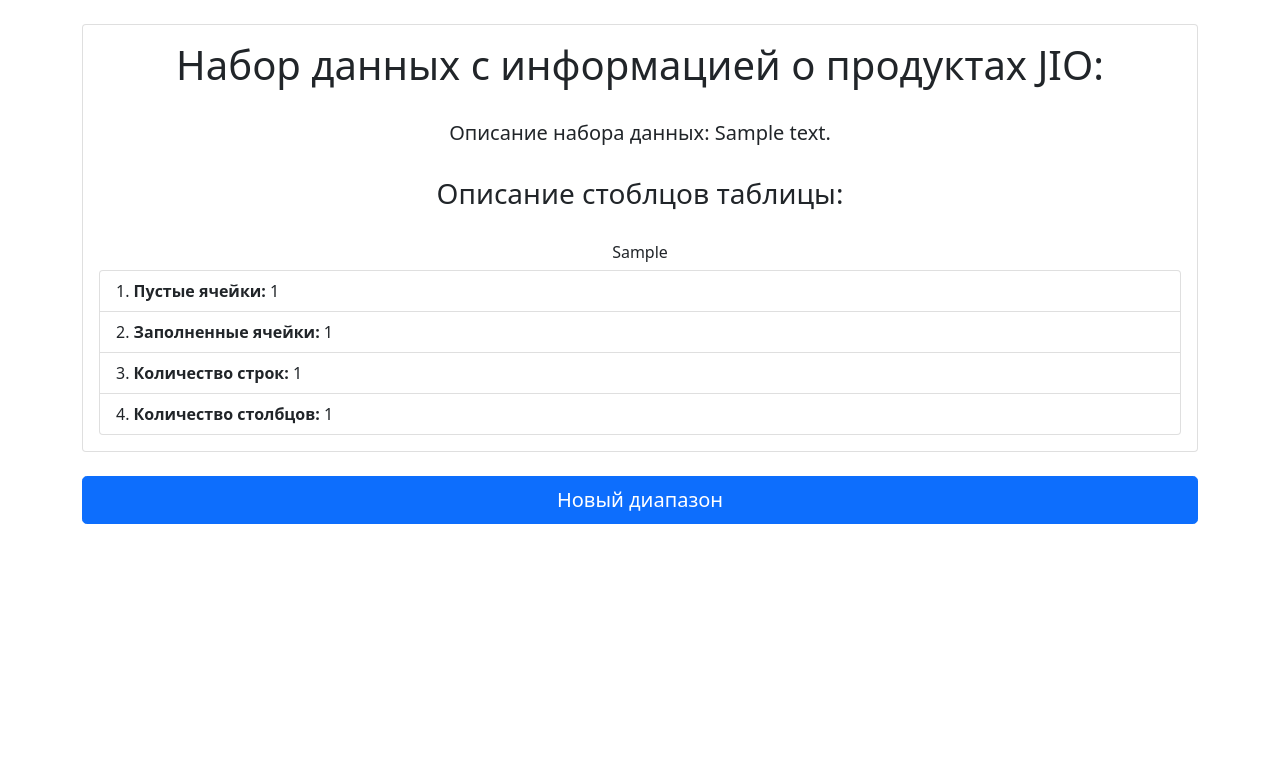
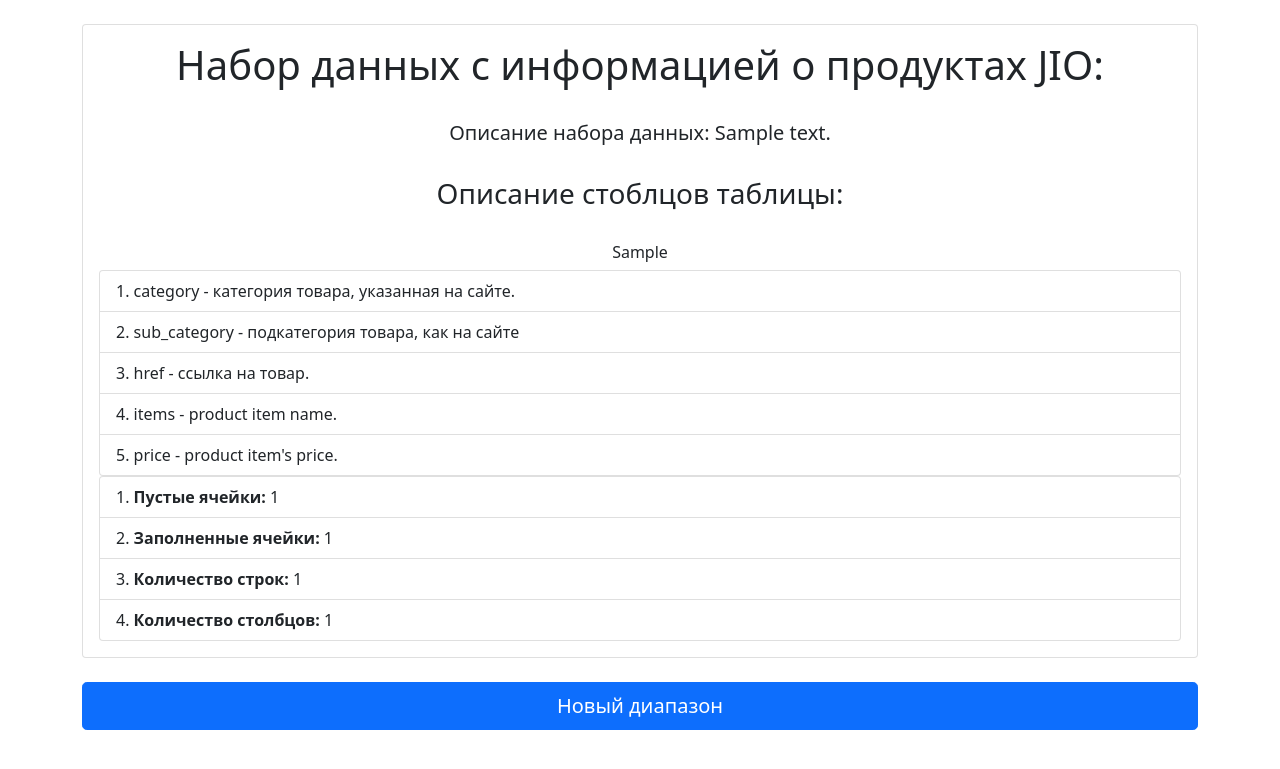
Before and after one commit to HellsSenju/learning_flask, a Flask app: template tsukanova/templates/view_data.html in a window 1280 px wide. Shown: the top 769 px of the page. Run offline with Flask 3, Linux system fonts and the light colour scheme; the template is opened without the code that fills it: most values are stand-ins (such as "Sample title", 1, 10 or a date in 2020).

Commit message:
+описание

```diff
--- a/tsukanova/main.py
+++ b/tsukanova/main.py
@@ -36,7 +36,9 @@ def diapason():
     to_column = int(values['to_column'])
     print('to_column'+ values['to_column'])
 
-    outputData = data.iloc[from_line: to_line, from_column: to_column].to_html(classes='table-sm table align-middle table-bordered')
+    outputData = data.iloc[from_line: to_line, from_column: to_column].to_html(
+        classes='table-sm table align-middle table-bordered',
+        justify='center')
 
     if from_line > to_line | from_column > to_column | to_line > line_count | to_column > column_count:
         return '''<center><h1>Введен некорректный диапазон</h1></center>''' + render_template("home.html")
--- a/tsukanova/templates/view_data.html
+++ b/tsukanova/templates/view_data.html
@@ -20,6 +20,14 @@
                 <h6 class="text-center">{{column_info}}</h6>
 
                 <ol class="list-group list-group-numbered">
+                    <li class="list-group-item">category - категория товара, указанная на сайте.</li>
+                    <li class="list-group-item">sub_category - подкатегория товара, как на сайте</li>
+                    <li class="list-group-item">href - ссылка на товар.</li>
+                    <li class="list-group-item">items - product item name.</li>
+                    <li class="list-group-item">price - product item's price.</li>
+                  </ol>
+
+                <ol class="list-group list-group-numbered">
                     <li class="list-group-item"><b> Пустые ячейки:</b> {{empty_count}}</li>
                     <li class="list-group-item"><b> Заполненные ячейки:</b> {{fill_count}}</li>
                     <li class="list-group-item"><b> Количество строк:</b> {{line_count}}</li>
```
